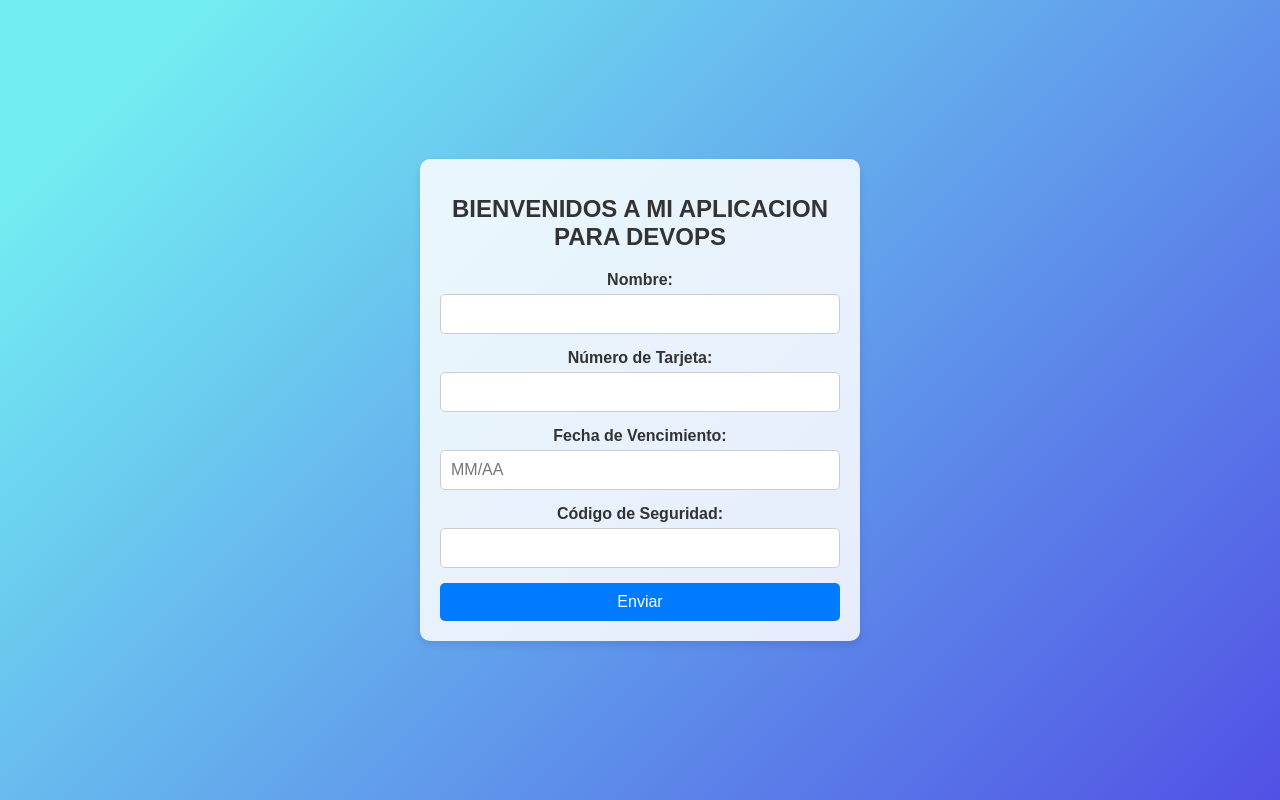
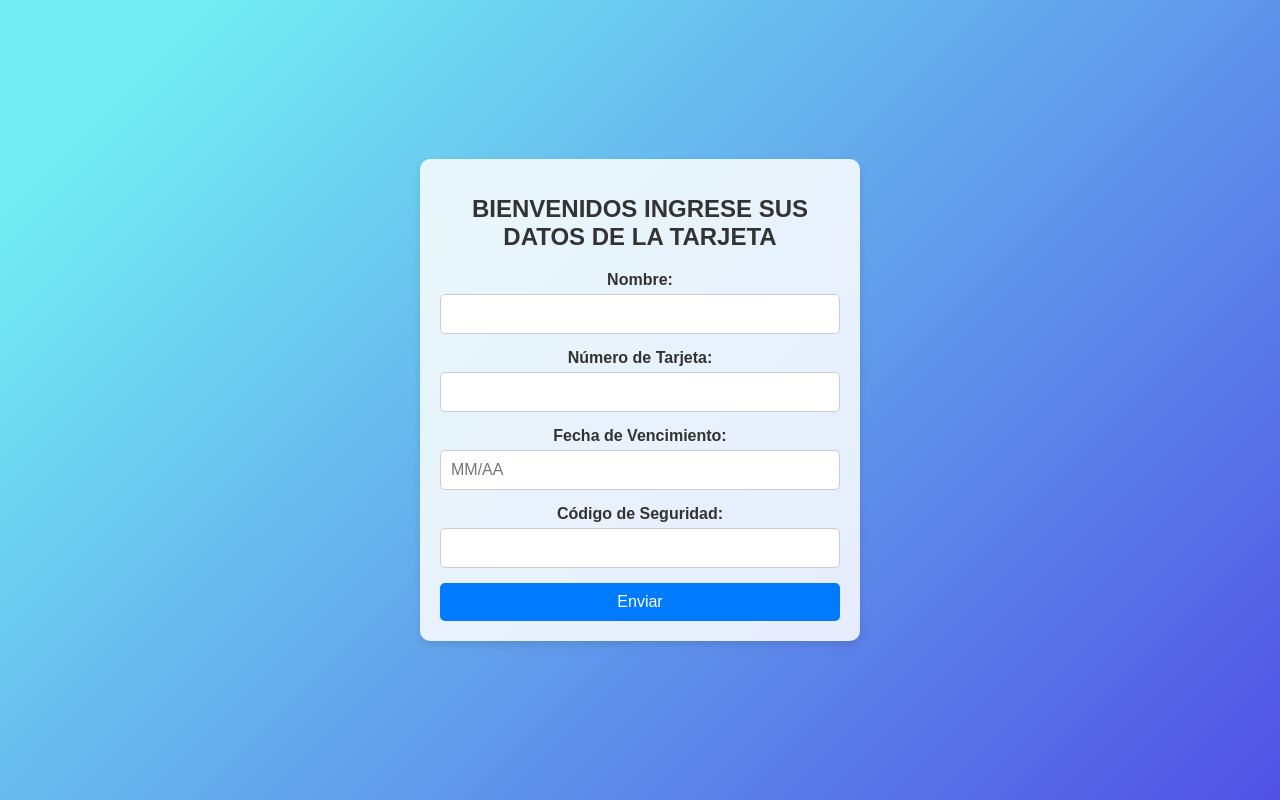
Before and after one commit to kenser11547/mi-aplicacion, a website: page public/index.html in a window 1280 px wide. Drawn offline with Linux system fonts and the light colour scheme.

Commit message:
ULTIMO CAMBIO APP

```diff
--- a/public/index.html
+++ b/public/index.html
@@ -3,12 +3,12 @@
 <head>
     <meta charset="UTF-8">
     <meta name="viewport" content="width=device-width, initial-scale=1.0">
-    <title>Mini Aplicación</title>
+    <title>APLICACION DEVOPS</title>
     <link rel="stylesheet" href="style.css">
 </head>
 <body>
     <div class="container">
-        <h1>BIENVENIDOS A MI APLICACION PARA DEVOPS</h1>
+        <h1>BIENVENIDOS INGRESE SUS DATOS DE LA TARJETA</h1>
         <form action="/submit" method="post">
             <label for="name">Nombre:</label>
             <input type="text" id="name" name="name" required>
```
